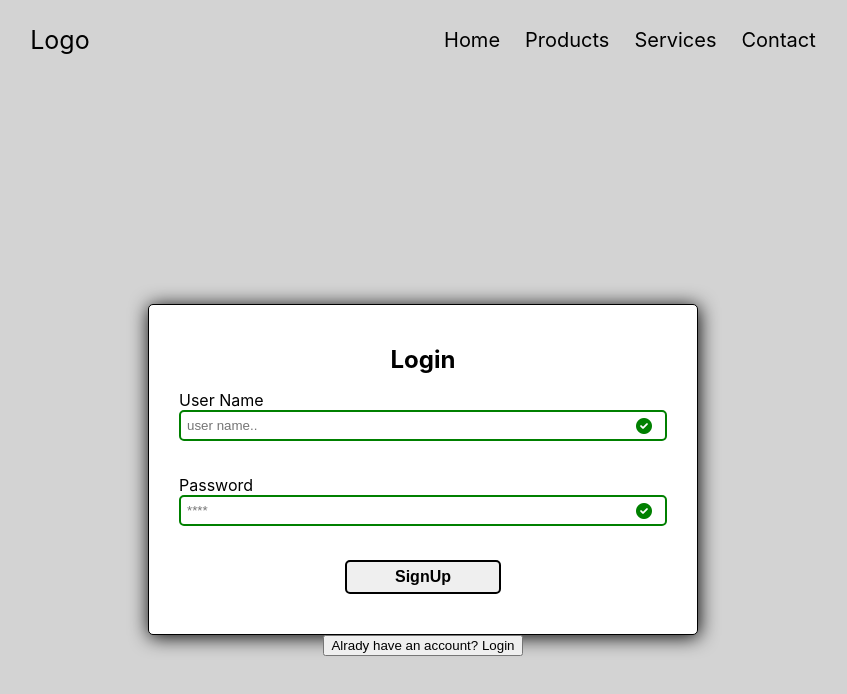
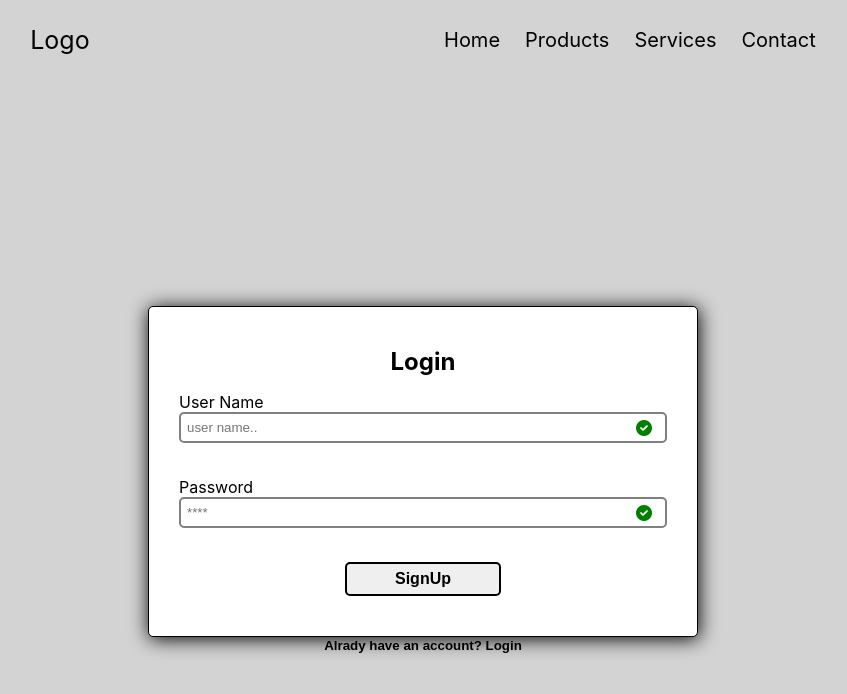
Before and after one commit to Yosefha4/Digital-Invoices, a React (Create React App) app in the folder frontend/: page / in a window 1280 px wide. Shown: the top 694 px of the page, without its empty margins (217-1064 px from the left). Built offline with nearby package versions, Linux system fonts and the light colour scheme.

Commit message:
Update app.css file

```diff
--- a/frontend/src/App.css
+++ b/frontend/src/App.css
@@ -320,19 +320,20 @@ font-size: 16px;
   background-color: burlywood;
 }
 
-.auth-btns .secondbtn{
+.secondbtn{
   background-color: transparent;
   border: none;
   cursor: pointer;
+  font-weight: bold;
 }
-.auth-btns .secondbtn:hover{
+.secondbtn:hover{
   color: blue;
   background-color: burlywood;
   border-radius: 2px 40px;
 }
 
 .input-item.success input{
-  border: 2px solid green;
+  border: 2px solid gray;
   /* border-color: green; */
 }
 .input-item.error input{
```
